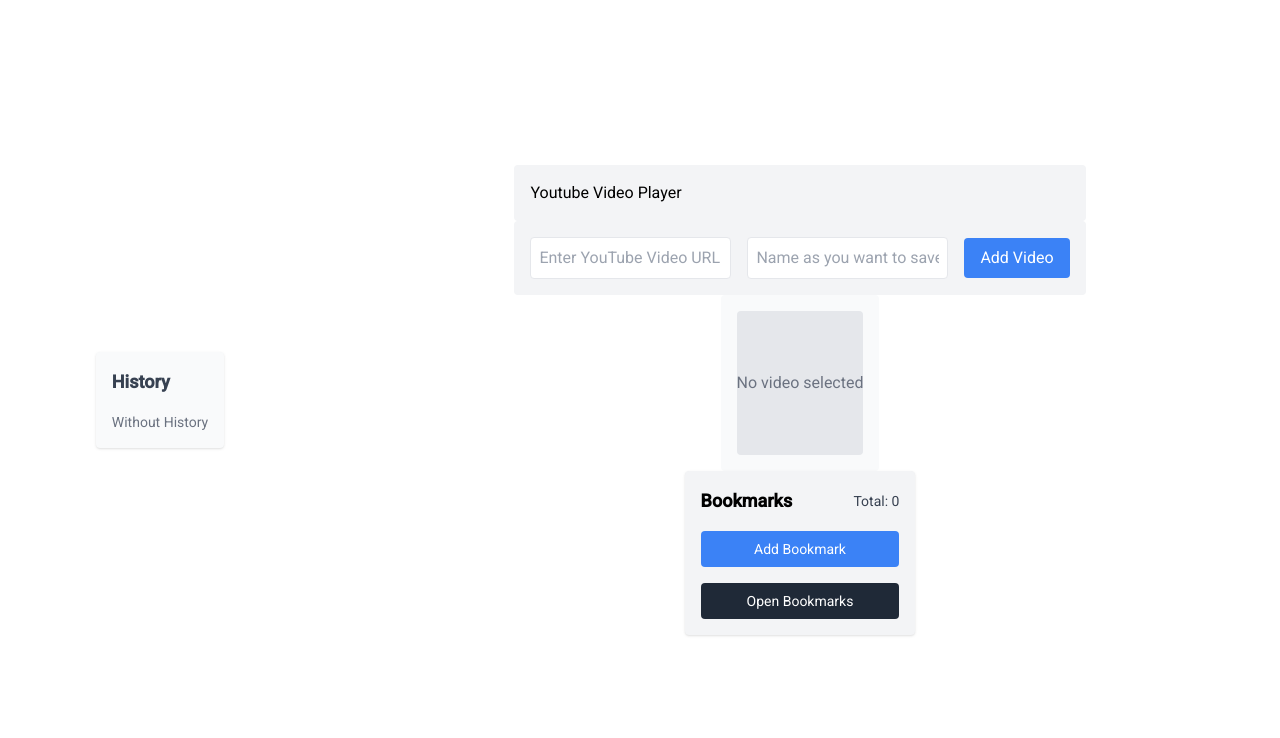
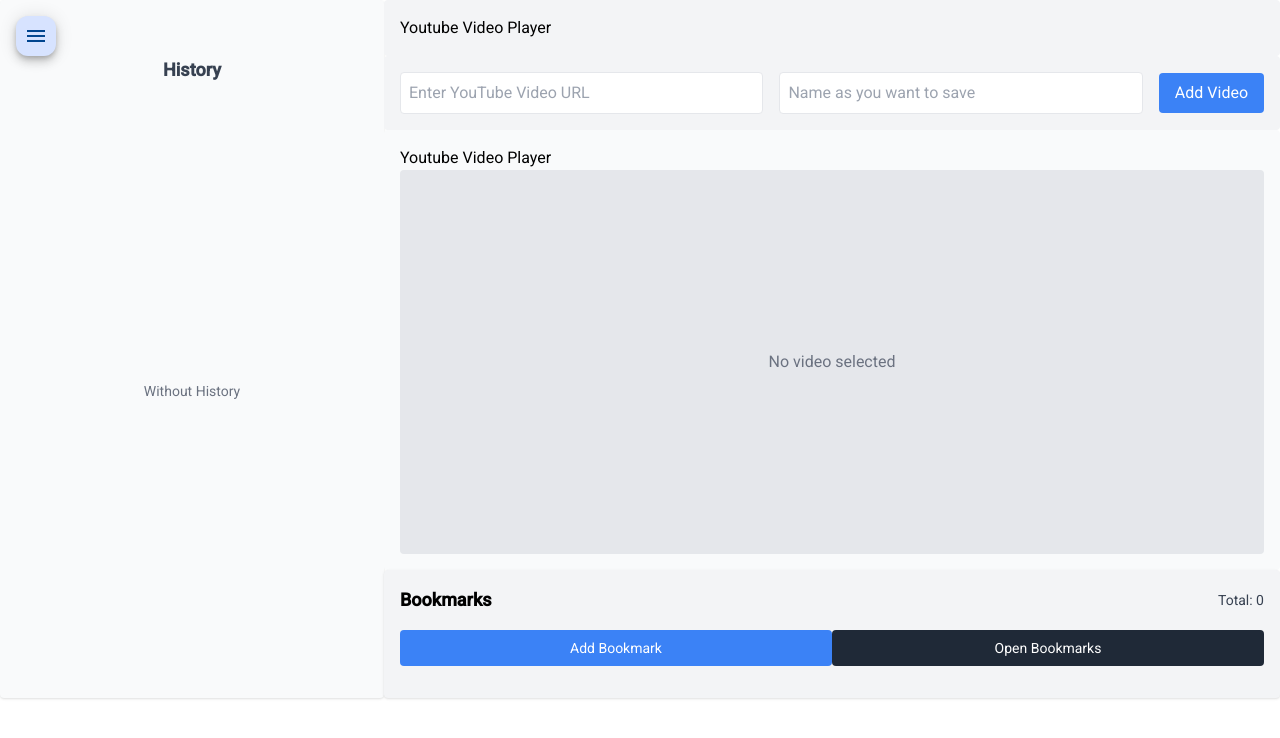
Before and after one commit to CristianMarquina/relief-frontend, an Angular app in the folder video-player/: page / in a window 1280 px wide. Shown: the top 738 px of the page. Built offline with nearby package versions, Linux system fonts and the light colour scheme.

Commit message:
feat services files

```diff
--- a/video-player/src/app/app.component.html
+++ b/video-player/src/app/app.component.html
@@ -1,14 +1,12 @@
-<style></style>
-
-<main class="main h-screen w-full flex items-center justify-center">
-  <div class="flex flex-col items-center justify-center w-1/4 h-full">
+<main class="main h-auto w-full flex transition-transform duration-300">
+  <div>
     <history
       [historyList]="historyList"
       (selectHistory)="onHistorySelected($event)"
       (deleteHistory)="onHistoryDeleted($event)"
     ></history>
   </div>
-  <div class="flex flex-col items-center justify-center w-3/4 h-full">
+  <div class="flex-1">
     <searchbar (videoAdded)="onVideoAdded($event)"></searchbar>
     <video-view [videoUrl]="videoUrl"></video-view>
     <bookmarks
@@ -18,4 +16,4 @@
   </div>
 </main>
 
-<router-outlet />
+<router-outlet></router-outlet>
--- a/video-player/src/app/app.component.ts
+++ b/video-player/src/app/app.component.ts
@@ -7,6 +7,7 @@
 import { BookmarksComponent } from './components/bookmarks/bookmarks.component';
 import { VideoViewComponent } from './components/video-view/video-view.component';
 import { HistoryComponent } from './components/history/history.component';
+import { CommonModule } from '@angular/common';
 
 @Component({
   selector: 'app-root',
@@ -16,6 +17,7 @@
     BookmarksComponent,
     VideoViewComponent,
     HistoryComponent,
+    CommonModule,
   ],
   templateUrl: './app.component.html',
   styleUrl: './app.component.css',
@@ -24,6 +26,7 @@
   title = 'video-player';
   videoUrl: string = '';
   historyList: { name: string; url: string }[] = [];
+
   onVideoAdded(e: SearchdData) {
     console.log(e);
     this.videoUrl = e.url;
--- a/video-player/src/app/components/bookmarks/bookmarks.component.html
+++ b/video-player/src/app/components/bookmarks/bookmarks.component.html
@@ -1,11 +1,12 @@
-<div class="p-4 bg-gray-100 rounded shadow w-full max-w-sm">
-  <div class="flex justify-between items-center mb-4">
-    <h3 class="text-lg font-semibold">Bookmarks</h3>
+<div class="p-4 bg-gray-100 rounded shadow">
+  <div class="flex justify-between items-center mb-4 text-center">
+    <h3 class="text-lg font-semibold text-center">Bookmarks</h3>
     <span class="text-sm text-gray-700">Total: {{ bookmarksList.length }}</span>
   </div>
+  <div class="flex justify-between mb-4">
     <button
       (click)="addBookmark()"
-    class="mb-4 w-full py-2 text-sm bg-blue-500 text-white rounded hover:bg-blue-600 transition"
+      class="w-1/2 py-2 px-2 text-sm bg-blue-500 text-white rounded hover:bg-blue-600 transition"
       [disabled]="!currentVideo"
     >
       Add Bookmark
@@ -13,10 +14,11 @@
 
     <button
       (click)="toggleBookmarkList()"
-    class="w-full py-2 text-sm bg-gray-800 text-white rounded hover:bg-gray-900 transition"
+      class="w-1/2 py-2 px-2 text-sm bg-gray-800 text-white rounded hover:bg-gray-900 transition"
     >
       {{ showBookmarks ? "Close Bookmarks" : "Open Bookmarks" }}
     </button>
+  </div>
   @if(showBookmarks){
   <ul class="mt-4 space-y-2 overflow-auto max-h-60 bg-white p-2 rounded">
     <li
--- a/video-player/src/app/components/history/history.component.html
+++ b/video-player/src/app/components/history/history.component.html
@@ -1,8 +1,24 @@
-<div class="p-4 bg-gray-50 rounded w-full h-full shadow flex flex-col">
-  <h2 class="text-lg font-bold text-gray-700 mb-4">History</h2>
+<div
+  class="p-4 bg-gray-50 rounded h-full shadow flex flex-col"
+  [ngClass]="{ 'w-32': !isSidebarOpen, 'w-96': isSidebarOpen }"
+>
+  <button
+    mat-mini-fab
+    aria-label="Example icon button with a menu icon"
+    (click)="onToggleSidebar()"
+  >
+    <mat-icon>menu</mat-icon>
+  </button>
+
+  <h2
+    class="text-lg font-bold text-gray-700 mb-4 w-full text-center"
+    [ngClass]="{ hidden: !isSidebarOpen }"
+  >
+    History
+  </h2>
 
   @if(historyList.length > 0){
-  <ul class="space-y-2 overflow-auto">
+  <ul class="space-y-2 overflow-auto" [ngClass]="{ hidden: !isSidebarOpen }">
     <li
       *ngFor="let item of historyList; let i = index"
       class="p-2 bg-white rounded shadow flex justify-between items-center"
@@ -35,7 +51,10 @@
     </li>
   </ul>
   } @else {
-  <div class="flex-1 flex items-center justify-center">
+  <div
+    class="flex-1 flex items-center justify-center"
+    [ngClass]="{ hidden: !isSidebarOpen }"
+  >
     <p class="text-gray-500 text-sm">Without History</p>
   </div>
   }
--- a/video-player/src/app/components/history/history.component.ts
+++ b/video-player/src/app/components/history/history.component.ts
@@ -1,10 +1,13 @@
 import { CommonModule } from '@angular/common';
+import { MatIconModule } from '@angular/material/icon';
+import { MatDividerModule } from '@angular/material/divider';
+import { MatButtonModule } from '@angular/material/button';
 import { Component, Input, Output, EventEmitter } from '@angular/core';
 import { SearchdData } from '../searchbar/searchbar.component';
 
 @Component({
   selector: 'history',
-  imports: [CommonModule],
+  imports: [CommonModule, MatButtonModule, MatDividerModule, MatIconModule],
   templateUrl: './history.component.html',
   styleUrls: ['./history.component.css'],
 })
@@ -12,6 +15,11 @@
   @Input() historyList: { name: string; url: string }[] = [];
   @Output() selectHistory = new EventEmitter<SearchdData>();
   @Output() deleteHistory = new EventEmitter<number>();
+  isSidebarOpen: boolean = true;
+
+  onToggleSidebar() {
+    this.isSidebarOpen = !this.isSidebarOpen;
+  }
 
   onSelectHistory(url: string) {
     this.selectHistory.emit({ url: url, name: url });
--- a/video-player/src/app/components/video-view/video-view.component.html
+++ b/video-player/src/app/components/video-view/video-view.component.html
@@ -1,17 +1,16 @@
-<div class="p-4 bg-gray-50 rounded w-full h-full">
+<div class="p-4 bg-gray-50 rounded w-full h-auto">
+  <h1>Youtube Video Player</h1>
   @if(videoId){
-  <div>
+  <div class="w-full h-auto flex items-center justify-center">
     <iframe
       [src]="videoUrl"
-      width="100%"
-      height="360"
       frameborder="0"
       allowfullscreen
-      class="rounded shadow"
+      class="rounded shadow w-11/12 aspect-video"
     ></iframe>
   </div>
   } @else {
-  <div class="flex items-center justify-center h-36 bg-gray-200 rounded">
+  <div class="flex items-center justify-center w-full h-96 bg-gray-200 rounded">
     <p class="text-gray-500">No video selected</p>
   </div>
   }
```
Lines whose indentation alone changed are shown as unchanged.
